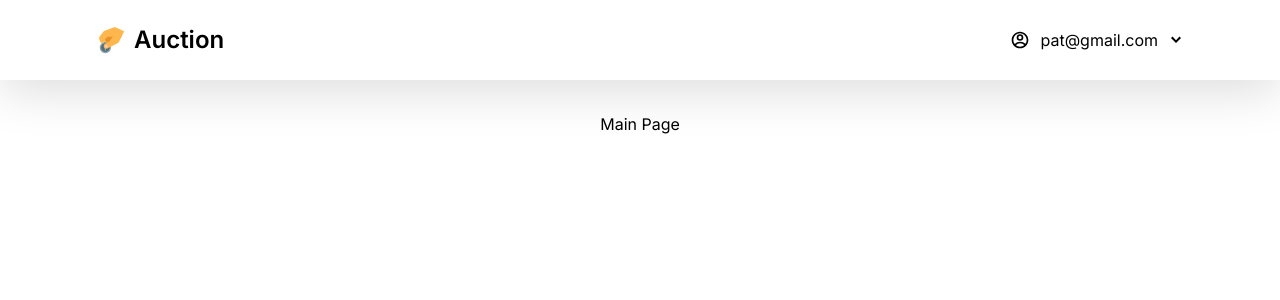
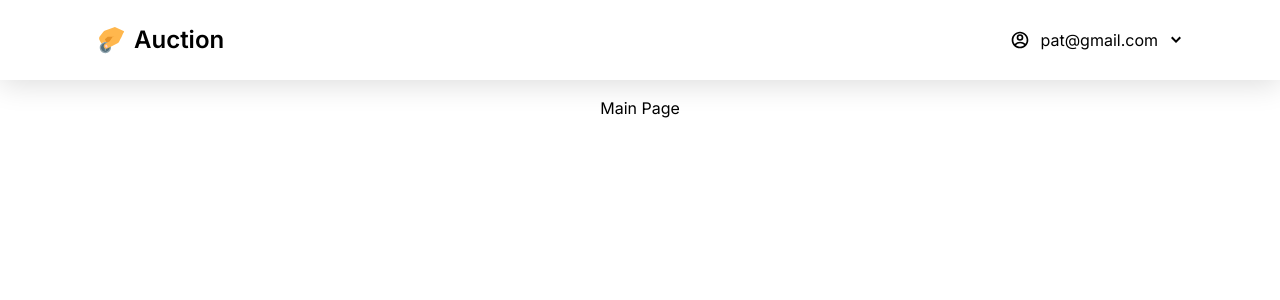
Before and after one commit to patrick-castro/auctioneer, a Next.js app: page / in a window 1280 px wide. Shown: the top 300 px of the page. Built offline with nearby package versions, Linux system fonts and the light colour scheme.

Commit message:
Adjust styling

```diff
--- a/app/globals.css
+++ b/app/globals.css
@@ -3,6 +3,6 @@
 @tailwind utilities;
 
 nav {
-  box-shadow: 0 10px 50px rgba(0, 0, 0, 0.14);
+  box-shadow: 0 4px 30px rgba(0, 0, 0, 0.14);
   background-color: #fff;
 }
--- a/app/layout.tsx
+++ b/app/layout.tsx
@@ -21,7 +21,7 @@ export default function RootLayout({
     <html lang='en'>
       <body className={inter.className}>
         <Navbar />
-        <div className='pt-28'>{children}</div>
+        <div className='pt-24'>{children}</div>
       </body>
     </html>
   )
```
